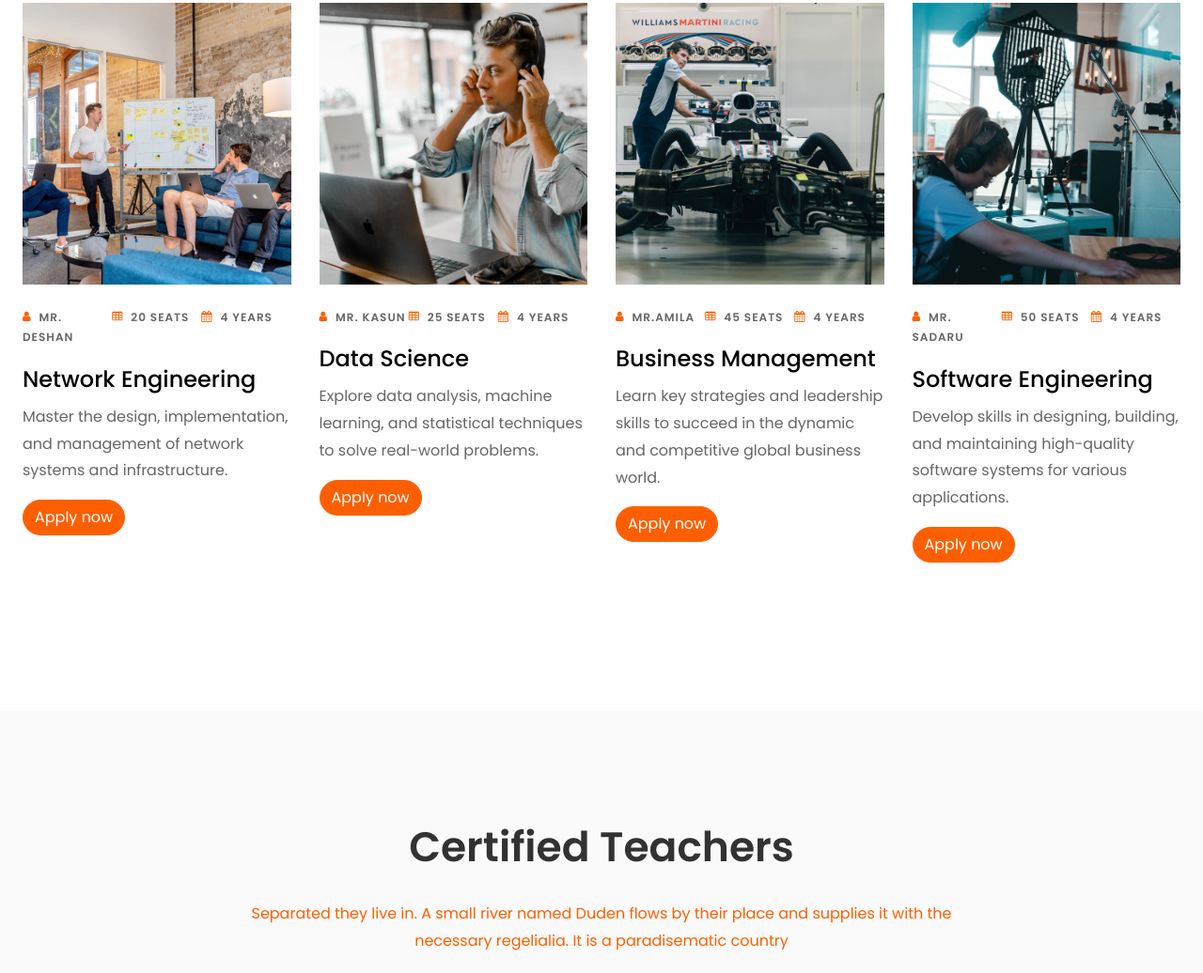
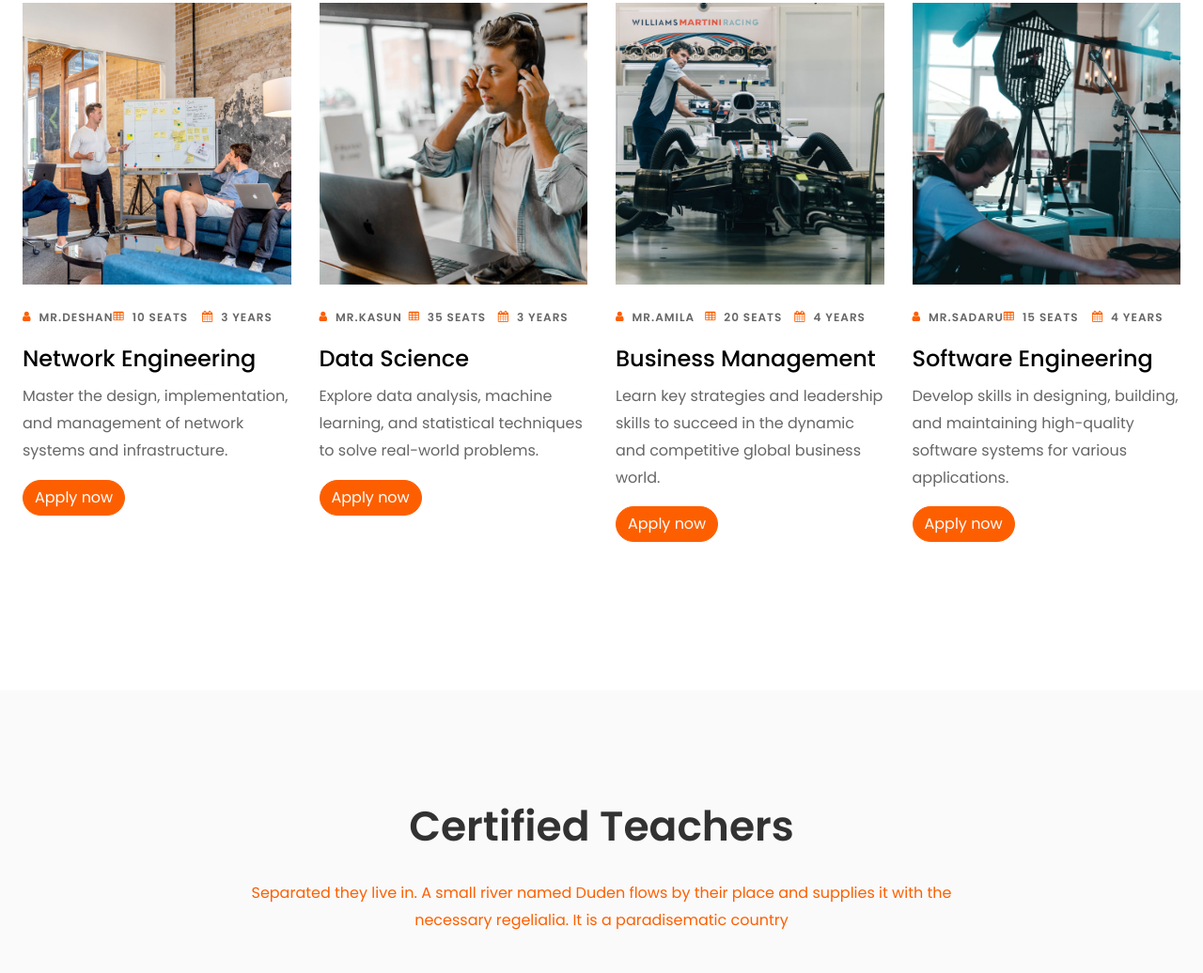
Before and after one commit to ChamodGihan/University_Web, a plain HTML site: page University/index.html in a window 1280 px wide. Shown: the part 2998-4034 px from the top of the page at 94% size. Drawn offline with Linux system fonts and the light colour scheme; some packages are replaced by stand-ins of ours; no server answers; files whose address does not match are found by name.

Commit message:
Home_ page _modify

```diff
--- a/University/index.html
+++ b/University/index.html
@@ -215,7 +215,7 @@
 									<div class="icon mt-2 d-flex justify-content-center align-items-center"><span class="flaticon-jigsaw"></span></div>
 									<div class="text pl-3">
 										<h3>Creative Lessons</h3>
-										<p>: Engage with innovative and creative lessons that make learning fun and impactful.</p>
+										<p>Engage with innovative and creative lessons that make learning fun and impactful.</p>
 									</div>
 								</div>
 							</div>
@@ -312,9 +312,9 @@
 						<div class="img" style="background-image: url(images/course-1.jpg);"></div>
 						<div class="text pt-4">
 							<p class="meta d-flex">
-								<span><i class="icon-user mr-2"></i>Mr. deshan</span>
-								<span><i class="icon-table mr-2"></i>20 seats</span>
-								<span><i class="icon-calendar mr-2"></i>4 Years</span>
+								<span><i class="icon-user mr-2"></i>Mr.Deshan</span>
+								<span><i class="icon-table mr-2"></i>10 seats</span>
+								<span><i class="icon-calendar mr-2"></i>3 Years</span>
 							</p>
 							<h3><a href="#">Network Engineering</a></h3>
 							<p> Master the design, implementation, and management of network systems and infrastructure.</p>
@@ -325,9 +325,9 @@
 						<div class="img" style="background-image: url(images/course-2.jpg);"></div>
 						<div class="text pt-4">
 							<p class="meta d-flex">
-								<span><i class="icon-user mr-2"></i>Mr. Kasun</span>
-								<span><i class="icon-table mr-2"></i>25 seats</span>
-								<span><i class="icon-calendar mr-2"></i>4 Years</span>
+								<span><i class="icon-user mr-2"></i>Mr.Kasun</span>
+								<span><i class="icon-table mr-2"></i>35 seats</span>
+								<span><i class="icon-calendar mr-2"></i>3 Years</span>
 							</p>
 							<h3><a href="#">Data Science </a></h3>
 							<p>Explore data analysis, machine learning, and statistical techniques to solve real-world problems.</p>
@@ -339,7 +339,7 @@
 						<div class="text pt-4">
 							<p class="meta d-flex">
 								<span><i class="icon-user mr-2"></i>Mr.Amila</span>
-								<span><i class="icon-table mr-2"></i>45 seats</span>
+								<span><i class="icon-table mr-2"></i>20 seats</span>
 								<span><i class="icon-calendar mr-2"></i>4 Years</span>
 							</p>
 							<h3><a href="#">Business Management
@@ -352,8 +352,8 @@
 						<div class="img" style="background-image: url(images/course-4.jpg);"></div>
 						<div class="text pt-4">
 							<p class="meta d-flex">
-								<span><i class="icon-user mr-2"></i>Mr. Sadaru</span>
-								<span><i class="icon-table mr-2"></i>50 seats</span>
+								<span><i class="icon-user mr-2"></i>Mr.Sadaru</span>
+								<span><i class="icon-table mr-2"></i>15 seats</span>
 								<span><i class="icon-calendar mr-2"></i>4 Years</span>
 							</p>
 							<h3><a href="#">Software Engineering</a></h3>
```
